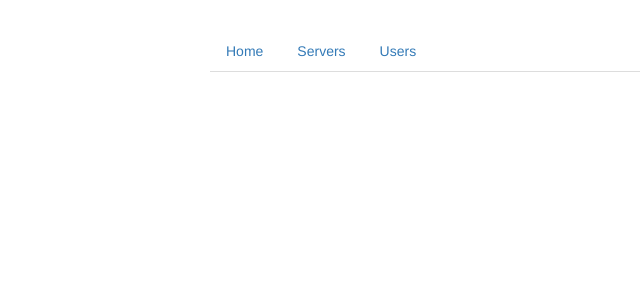
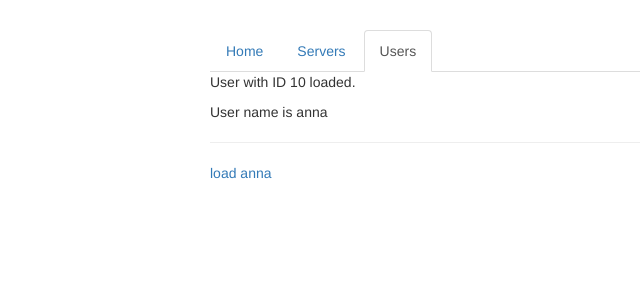
Before and after one commit to tiansiyu0210/Angular-routing-start, an Angular app: page /users/10/anna in a window 1280 px wide. Before the commit this address led to /. Shown: the top 300 px of the page, without its empty margins (55-695 px from the left). Built offline with nearby package versions, Linux system fonts and the light colour scheme.

Commit message:
get route params

```diff
--- a/src/app/app.module.ts
+++ b/src/app/app.module.ts
@@ -16,7 +16,8 @@
 const routes: Routes = [
   {path: '', component: HomeComponent},
   {path: 'servers', component: ServersComponent},
-  {path: 'users', component: UsersComponent}
+  {path: 'users', component: UsersComponent},
+  {path: 'users/:id/:name', component: UserComponent}
 ];
 
 @NgModule({
--- a/src/app/servers/servers.component.html
+++ b/src/app/servers/servers.component.html
@@ -13,5 +13,6 @@
     <app-edit-server></app-edit-server>
     <hr>
     <app-server></app-server>
+    <button class="btn btn-success" (click)="OnReload()">Reload the service</button>
   </div>
 </div>
--- a/src/app/servers/servers.component.ts
+++ b/src/app/servers/servers.component.ts
@@ -1,5 +1,6 @@
 import { Component, OnInit } from '@angular/core';
 import { ServersService } from './servers.service';
+import {ActivatedRoute, Router} from '@angular/router';
 
 @Component({
   selector: 'app-servers',
@@ -9,10 +10,16 @@
 export class ServersComponent implements OnInit {
   private servers: {id: number, name: string, status: string}[] = [];
 
-  constructor(private serversService: ServersService) { }
+  constructor(private serversService: ServersService,
+              private router: Router,
+              private route: ActivatedRoute) { }
 
   ngOnInit() {
     this.servers = this.serversService.getServers();
   }
 
+  OnReload() {
+    this.router.navigate(['servers'], {relativeTo: this.route});
+  }
+
 }
--- a/src/app/users/user/user.component.html
+++ b/src/app/users/user/user.component.html
@@ -1,2 +1,4 @@
-<p>User with ID _ID_ loaded.</p>
-<p>User name is _NAME_</p>
+<p>User with ID {{ user.id }} loaded.</p>
+<p>User name is {{ user.name }}</p>
+<hr>
+<a [routerLink]="['/users', 10, 'anna']">load anna</a>
--- a/src/app/users/user/user.component.ts
+++ b/src/app/users/user/user.component.ts
@@ -1,4 +1,5 @@
 import { Component, OnInit } from '@angular/core';
+import {ActivatedRoute, Params} from '@angular/router';
 
 @Component({
   selector: 'app-user',
@@ -8,9 +9,19 @@
 export class UserComponent implements OnInit {
   user: {id: number, name: string};
 
-  constructor() { }
+  constructor(private route: ActivatedRoute) { }
 
   ngOnInit() {
+    this.user = {
+      id: this.route.snapshot.params['id'],
+      name: this.route.snapshot.params['name']
+    };
+    this.route.params.subscribe(
+      (params: Params) => {
+        this.user.id = params['id'];
+        this.user.name = params['name'];
+      }
+    );
   }
 
 }
```
